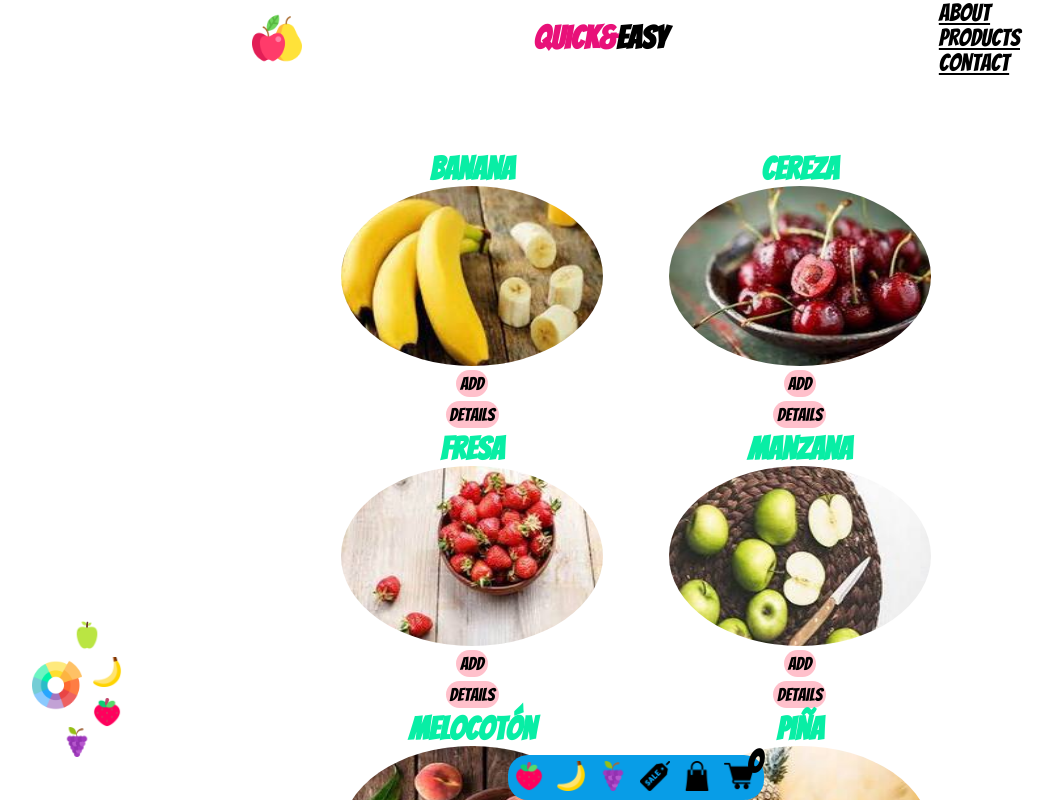
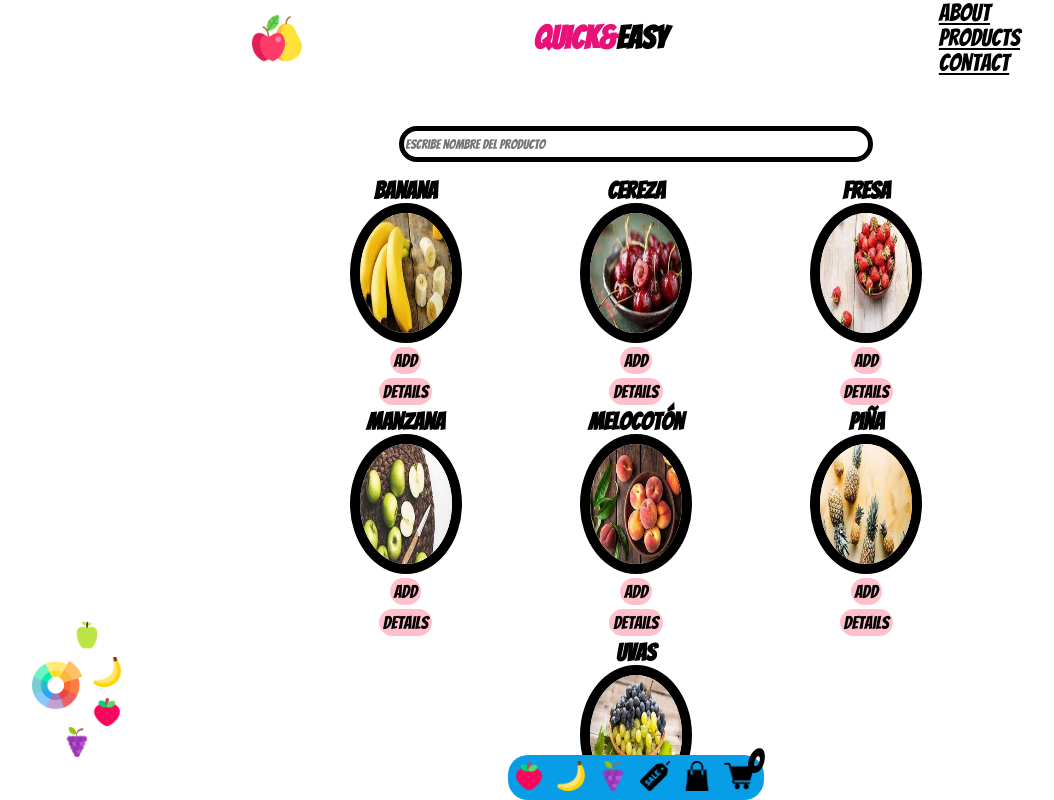
Before and after one commit to joshuaBVB007/YASAI_VUE_CSS, a Vue app: page /products in a window 1280 px wide. Shown: the top 800 px of the page, without its empty margins (4-1058 px from the left). Built offline with nearby package versions, Linux system fonts and the light colour scheme.

Commit message:
searcher developed correctly

```diff
--- a/src/views/Products.vue
+++ b/src/views/Products.vue
@@ -1,7 +1,8 @@
 <template>
   <div class="about">
+    <input v-model="nameOfproduct" type="text" placeholder="Escribe nombre del producto">
     <div class="inner">
-      <div class="polaroid" v-for="item of lista" :key="item">
+      <div class="polaroid" v-for="item of FilteredProducts" :key="item">
           <h1>{{item.nombre}}</h1>
           <img :src="item.url" alt="" srcset="">
           <button v-on:click="select_item">add</button>
@@ -25,8 +26,17 @@
       export default{
           data(){
              return{
-                  lista:lista_productos
+                  lista:lista_productos,
+                  nameOfproduct:""
               }
+          },
+          computed:{
+              FilteredProducts(){
+                return this.nameOfproduct.length > 0
+                ? this.lista.filter((item) => item.nombre.toLowerCase().includes(this.nameOfproduct.toLowerCase()))
+                : this.lista
+              }
+              // item.nombre.toLowerCase().includes(texto.toLowerCase())
           },
           methods:{
               select_item(){
@@ -42,21 +52,29 @@
 
 <style scoped>
   .about {
-    width:80%;
+    width:60%;
     display: block;
-    margin:6% auto;
+    margin:4% auto;
+  }
+  input{
+    display: block;
+    margin:2% auto;
+    width:60%;
+    height: 24px;
+    border-radius: 20px;
+    border: 5px solid black;
   }
   h1{
     text-align: center;
-    font-size:xx-large;
-    color:rgb(8, 238, 165);
+    font-size:x-large;
   }
   img{
     display: block;
     margin:auto;
-    width: 80%;
-    height: 180px;
+    width: 40%;
+    height: 120px;
     border-radius: 50%;
+    border: 10px solid black;
   }
   button{
     display:block;
@@ -69,8 +87,6 @@
     border:none;
   }
   .inner{
-    margin: auto;
-    width: 80%;
     display:flex;
     flex-direction: row;
     flex-wrap: wrap;
@@ -78,7 +94,7 @@
     justify-content: center;
   }
   .polaroid{
-    width:40%;
+    width:30%;
     border-radius: 50%;
   }
 </style>
```
